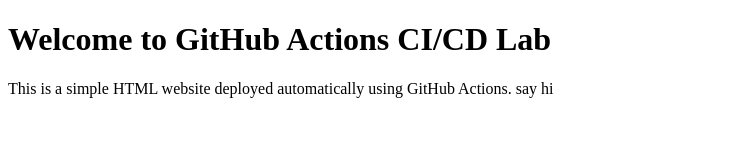
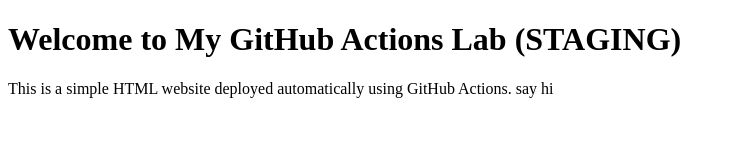
Before and after one commit to Shujaat-Ahmed-Khan/github-actions-lab, a plain HTML site: page index.html in a window 1280 px wide. Shown: the whole page, without its empty margins (0-735 px from the left). Drawn offline with Linux system fonts and the light colour scheme.

Commit message:
Update index for staging

```diff
--- a/index.html
+++ b/index.html
@@ -4,7 +4,7 @@
     <title>GitHub Actions Lab</title>
 </head>
 <body>
-    <h1>Welcome to GitHub Actions CI/CD Lab</h1>
+    <h1>Welcome to My GitHub Actions Lab (STAGING)</h1>
     <p>This is a simple HTML website deployed automatically using GitHub Actions. say hi</p>
 </body>
 </html>
```
